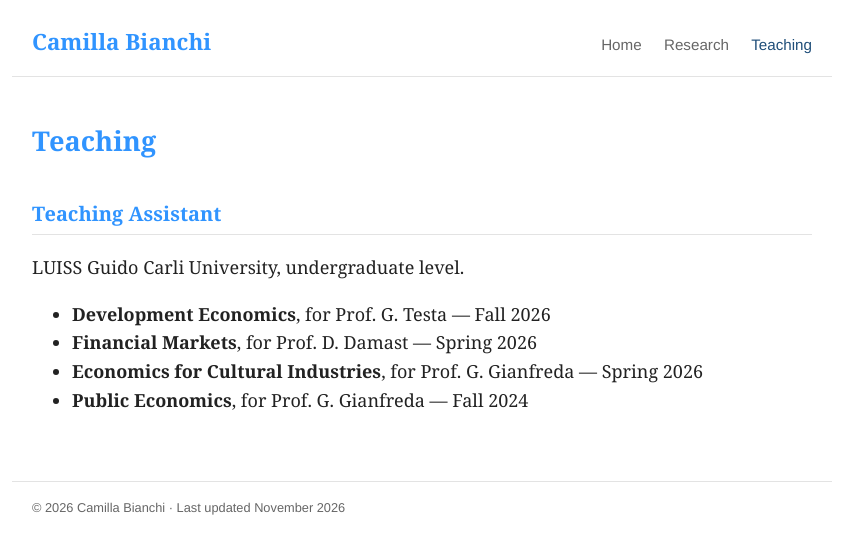
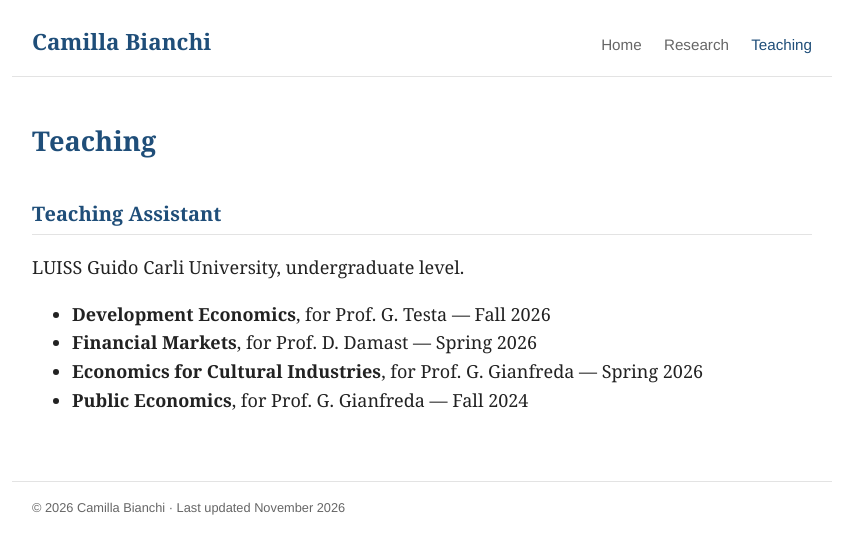
Before and after one commit to camillabianchi/camillabianchi.github.io, a Jekyll site: the page built from teaching.md, in a window 1280 px wide. Shown: the top 554 px of the page, without its empty margins (218-1061 px from the left). Built offline with Jekyll 4.4.1, drawn with Linux system fonts in a browser that asks for light colours.

Commit message:
minor changes

```diff
--- a/assets/css/style.css
+++ b/assets/css/style.css
@@ -117,9 +117,9 @@ footer {
   .profile img { width: 160px; }
 }
 
-/* Name and section titles in Blue 3 */
+/* Name and section titles in Blue 6 */
 .site-title,
 h1,
 h2 {
-  color: #3094FF;
+  color: var(--accent);
 }
```
